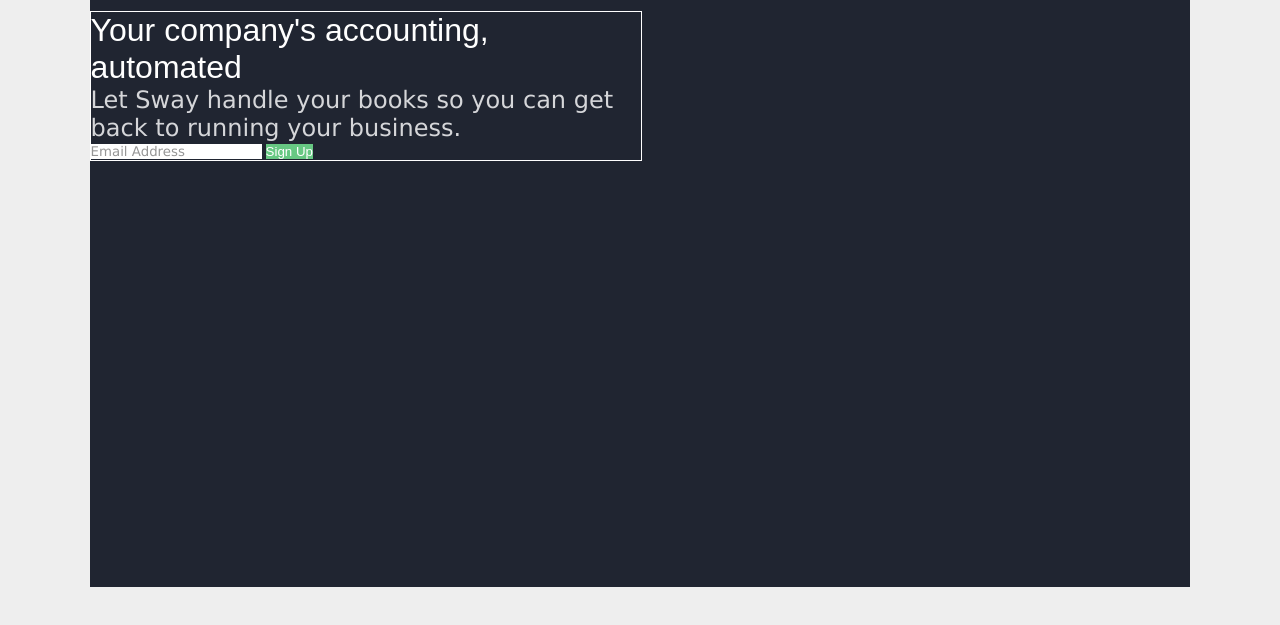
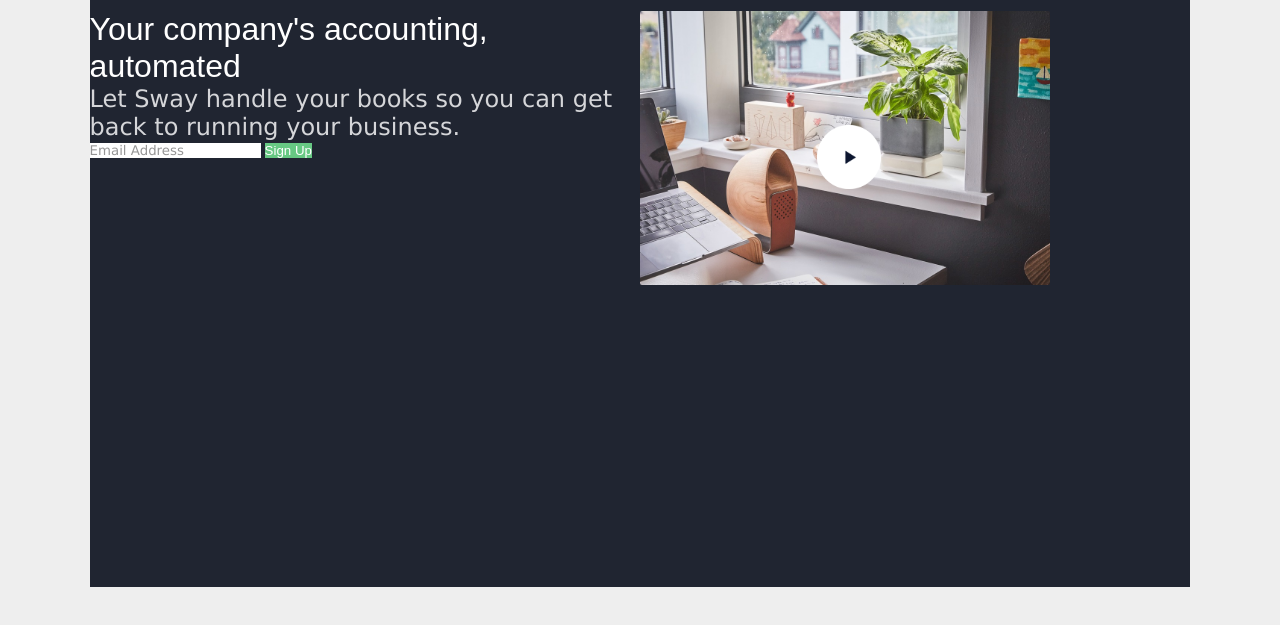
Before and after one commit to riley-rangel/sway-finance, a plain HTML site: page index.html in a window 1280 px wide. Shown: the part 59-684 px from the top of the page. Drawn offline with Linux system fonts and the light colour scheme; a web font is replaced by a local one.

Commit message:
Add section for mock video and play icon. Add accompanying Video and Play images.

```diff
--- a/index.html
+++ b/index.html
@@ -27,13 +27,18 @@
     <!-- Nav Bar end (issue-1) -->
 
     <!-- Description and Email Sign-Up start (issue-2) -->
-    <div class="container-1">
-      <div class="text-input">
+    <div class="section-1">
+      <div class="column-half">
         <h1 class="text-input">Your company's accounting, automated</h1>
         <h2 class="text-input">Let Sway handle your books so you can get back to running your business.</h2>
         <input class="text-input" type="text" name="email" value="Email Address" />
         <input class="email-sign-up" type="submit" name="signup" value="Sign Up" />
       </div>
+      <div class="column-half">
+        <img id="video-image" src="Video-1_1.jpg" alt="" />
+        <img id="play-image" src="Play-Icon.png" alt="" />
+      </div>
     </div>
+    <!-- Description and Email Sign-Up end (issue-2) -->
   </body>
 </html>
--- a/styles.css
+++ b/styles.css
@@ -88,7 +88,7 @@
   color: rgb(255, 255, 255);
 }
 
-div.container-1 {
+div.section-1 {
   display: block;
   box-sizing: border-box;
   margin: 0 7vw;
@@ -97,9 +97,10 @@
   background-color: rgb(32, 37, 49);
 }
 
-div.text-input {
-  border: 1px solid white;
-  position: relative;
+div.column-half {
+  display: inline-block;
+  float: left;
+  box-sizing: border-box;
   height: auto;
   width: 50%;
 }
@@ -128,3 +129,20 @@
   color: white;
   background-color: rgb(103, 200, 131);
 }
+
+#video-image {
+  position: relative;
+  z-index: 1;
+  height: auto;
+  width: 32vw;
+  border-radius: 0.15vw;
+}
+
+#play-image {
+  position: relative;
+  z-index: 2;
+  right: 18.5vw;
+  bottom: 7.5vw;
+  height: auto;
+  width: 5vw;
+}
```
Also changed, not shown: Play-Icon.png (added), Video-1_1.jpg (added).
